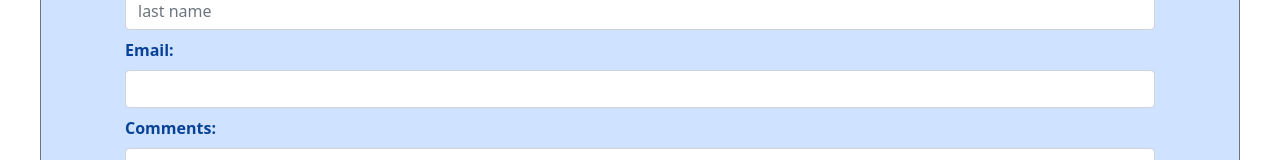
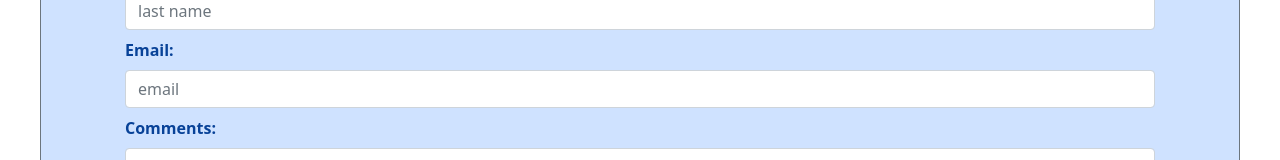
Before and after one commit to Eminer78/Expense-Tracker, a React (Create React App) app: page /contact in a window 1280 px wide. Shown: the part 247-407 px from the top of the page. Built offline with nearby package versions, Linux system fonts and the light colour scheme.

Commit message:
removed unused code

```diff
--- a/src/components/Contact.js
+++ b/src/components/Contact.js
@@ -50,6 +50,7 @@ export default class Contact extends Component {
                 id="email"
                 className="form-control py-3"
                 type="email"
+                placeholder="email"
                 required="required"
               ></input>
             </div>
--- a/src/components/ExpenseItem.js
+++ b/src/components/ExpenseItem.js
@@ -15,7 +15,7 @@ export default class ExpenseItems extends Component {
       >
         {item.text}
         <div>
-          <span className="mx-4 px-4">{item.dDate}: Due Date</span>
+          <span className="mx-4 px-4">Expense/Due Date: {item.dDate} </span>
           <span className="mx-4 px-4">${item.cost}</span>
           <button className="btn alert-warning mx-4 ">Paid</button>
           <button
```
Also changed, not shown: src/App.js (+0 -13 lines).
